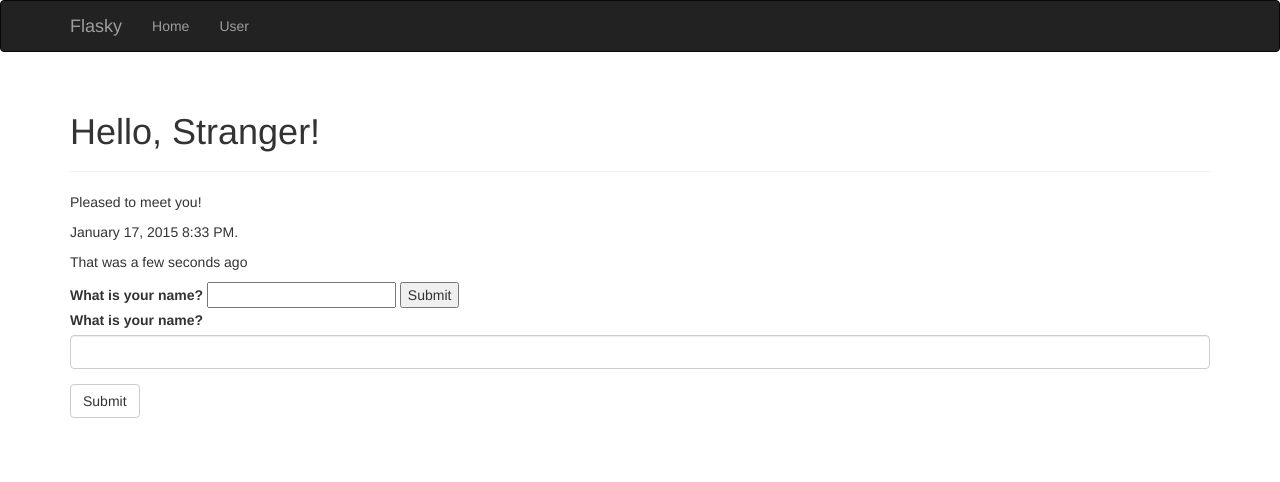
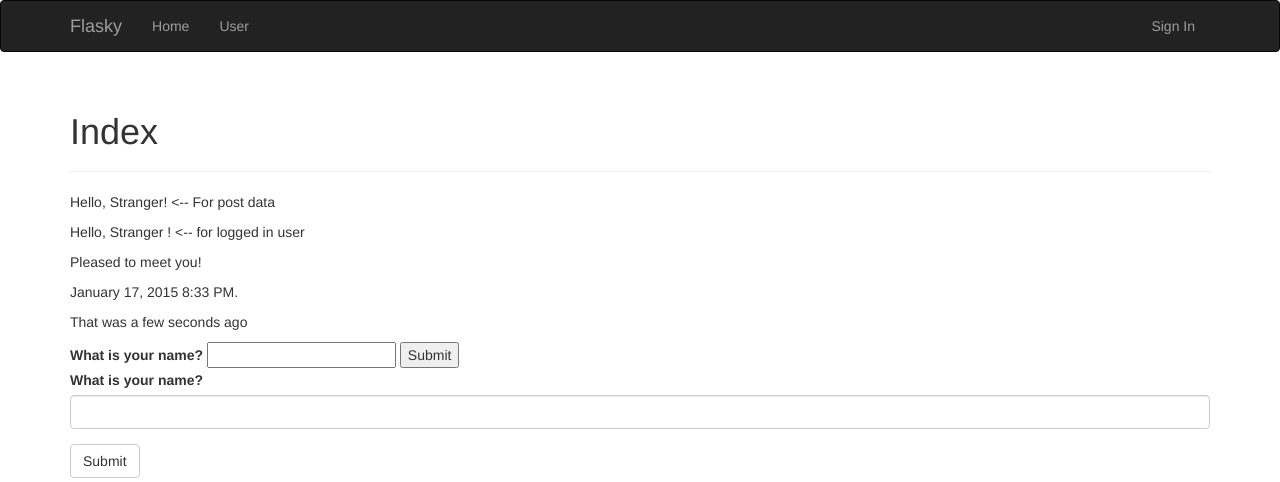
Before and after one commit to DiegoPires/test-flask-py3, a Flask app: page / in a window 1280 px wide. Shown: the top 482 px of the page. Run offline with Flask 2, Linux system fonts and the light colour scheme; some libraries are stand-ins or nearby versions.

Commit message:
Chapter 8 - Security, login and whatever

```diff
--- /dev/null
+++ b/app/auth/__init__.py
@@ -0,0 +1,5 @@
+from flask import Blueprint
+
+auth = Blueprint('auth', __name__)
+
+from . import views
--- /dev/null
+++ b/app/auth/views.py
@@ -0,0 +1,103 @@
+from flask import render_template, redirect, url_for, flash, request
+from . import auth
+from app import db
+from app.email import send_email
+from .forms import LoginForm, RegistrationForm
+from ..models import User
+from flask.ext.login import login_user, logout_user, current_user, login_required
+
+@auth.route('/login', methods=['GET', 'POST'])
+def login():
+    form = LoginForm()
+    if form.validate_on_submit():
+        user = User.query.filter_by(email=form.email.data).first()
+        if user is not None and user.verify_password(form.password.data):
+            # method provided by the flask-login
+            login_user(user, form.remember_me.data)
+            # next it's the variable used on the querystring when the user
+            # tried to access a private area and were redirect to the login page
+            return redirect(request.args.get('next') or url_for('main.index'))
+        flash('Invalid username or password.')
+    return render_template('auth/login.html', form=form)
+
+
+@auth.route('/logout')
+@login_required
+def logout():
+    # again, method provided by the flask-login library
+    logout_user()
+    flash('You have been logged out')
+    return redirect(url_for('main.index'))
+
+
+@auth.route('/register', methods=['GET', 'POST'])
+def register():
+    form = RegistrationForm()
+    if form.validate_on_submit():
+        u = User(email=form.email.data,
+                 username=form.username.data,
+                 password=form.password.data)
+
+        db.session.add(u)
+        db.session.commit()
+
+        # little cat to save our token because i cant send email from here
+        token = u.generate_confirmation_token()
+        u.token = token
+        db.session.add(u)
+        db.session.commit()
+
+        send_email(u.email, 'Confirm Your Account',
+                   'auth/email/confirm', user=u, token=token)
+
+        flash('You can now login')
+        return redirect(url_for('auth.login'))
+    return render_template('auth/register.html', form=form)
+
+
+@auth.route('/confirm/<token>')
+@login_required
+def confirm(token):
+    if current_user.confirmed:
+        return redirect(url_for('main.index'))
+    if current_user.confirm(token):
+        flash('You have confirmed you account')
+    else:
+        flash('the confirmation link is invalid or expired')
+    return redirect(url_for('main.index'))
+
+
+# before each request from the auth route confirms if the user has confirmed his registry
+@auth.before_app_request
+def before_request():
+    if current_user.is_authenticated() \
+            and not current_user.confirmed \
+            and request.endpoint[:5] != 'auth.':
+        return redirect(url_for('auth.unconfirmed'))
+
+
+@auth.route('/unconfirmed')
+def unconfirmed():
+    if current_user.is_anonymous() or current_user.confirmed:
+        return redirect('main.index')
+    return render_template('auth/unconfirmed.html')
+
+
+@auth.route('/resend_confirmation')
+def resend_confirmation():
+    token = current_user.generate_confirmation_token()
+
+    current_user.token = token
+    db.session.add(current_user)
+    db.session.commit()
+
+    send_email(current_user.email, 'Confirm Your Account',
+               'auth/email/confirm', user=current_user, token=token)
+    flash('A new confirmation email has been sent to you by email.')
+    return redirect(url_for('main.index'))
+
+
+@auth.route('/secret')
+@login_required
+def secret():
+    return "Only authenticated user"
--- a/app/templates/base.html
+++ b/app/templates/base.html
@@ -24,6 +24,13 @@
                     <li><a href="/">Home</a></li>
                     <li><a href="{{ url_for('main.user', name='Diego', _external=False) }}">User</a></li>
                 </ul>
+                <ul class="nav navbar-nav navbar-right">
+                    {% if current_user.is_authenticated() %}
+                        <li><a href="{{ url_for('auth.logout') }}">Sign Out</a></li>
+                    {% else %}
+                        <li><a href="{{ url_for('auth.login') }}">Sign In</a></li>
+                    {% endif %}
+                </ul>
             </div>
         </div>
     </div>
--- a/app/templates/index.html
+++ b/app/templates/index.html
@@ -13,9 +13,17 @@
             </div>
         {% endfor %}
 
-        <div class="page-header">
-            <h1>Hello, {% if name %}{{ name }}{% else %}Stranger{% endif %}!</h1>
-        </div>
+        <div class="page-header"><h1>Index</h1></div>
+
+        <p>Hello, {% if name %}{{ name }}{% else %}Stranger{% endif %}! <-- For post data</p>
+
+        <p>Hello,
+            {% if current_user.is_authenticated() %}
+                {{ current_user.username }}
+            {% else %}
+                Stranger
+            {% endif %}! <-- for logged in user
+        </p>
 
         {% if not known %}
             <p>Pleased to meet you!</p>
```
Also changed, not shown: app/__init__.py (+9 -0 lines), app/auth/forms.py (added, +34 -0 lines), app/models.py (+51 -2 lines), app/templates/auth/login.html (added, +15 -0 lines), app/templates/auth/register.html (added, +13 -0 lines), app/templates/auth/unconfirmed.html (added, +20 -0 lines), tests/test_user_model.py (added, +23 -0 lines), data-dev.sqlite, data-test.sqlite.
